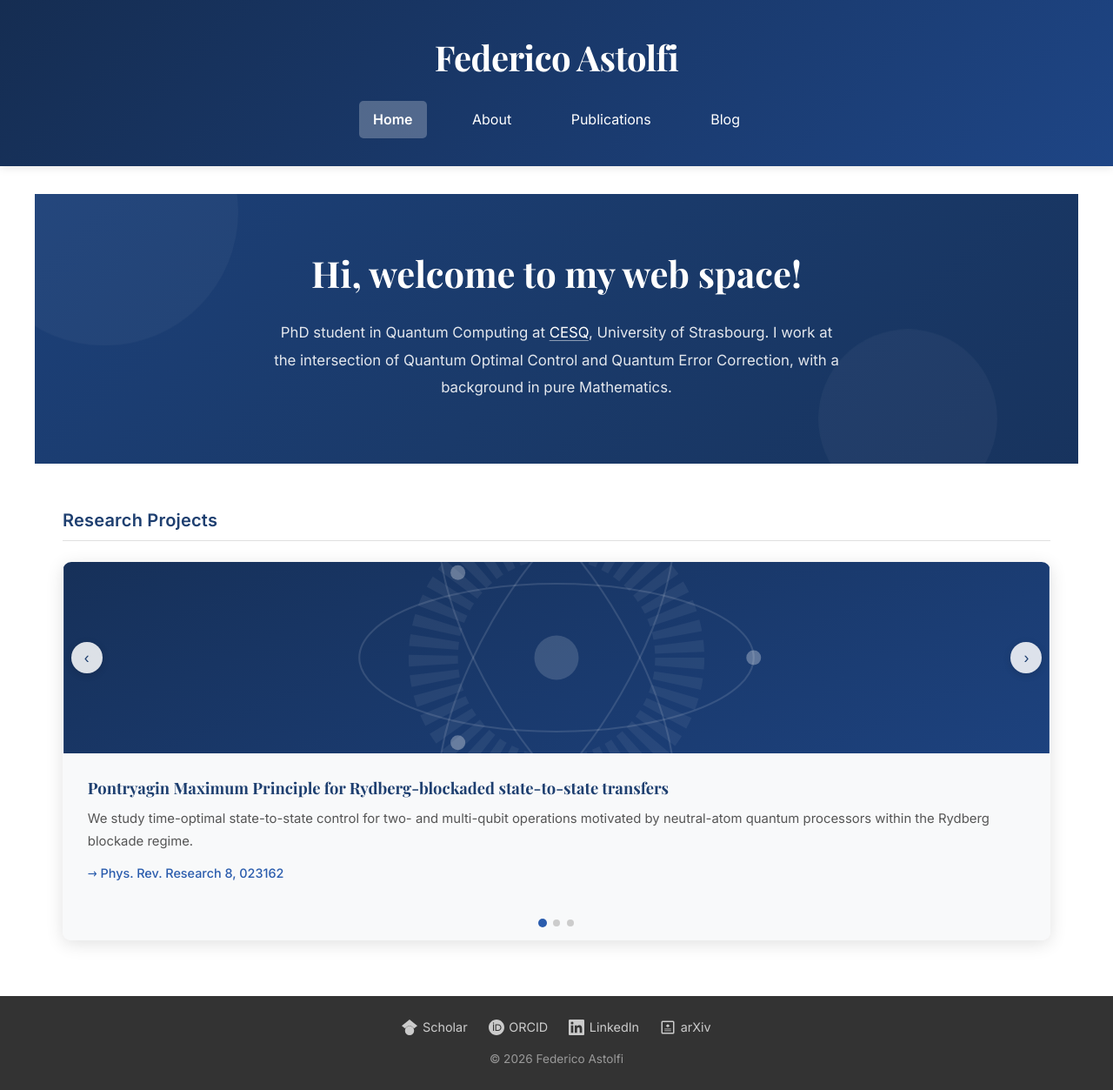
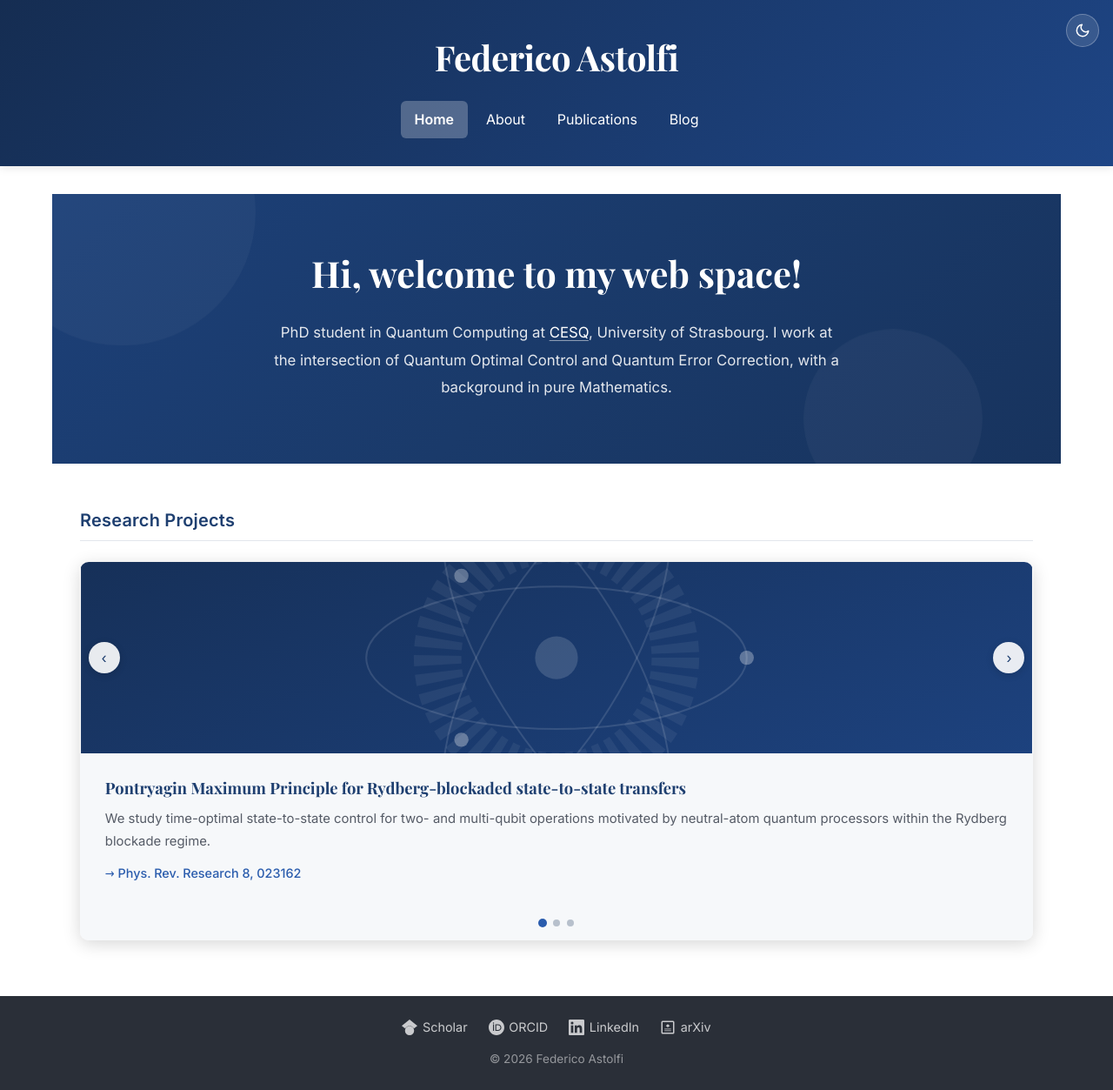
Before and after one commit to FedericoAstolfi/federicoastolfi.github.io, a Jekyll site: the page built from index.md, in a window 1280 px wide. Shown: the whole page at 87% size. Built offline with Jekyll 4.4.1, drawn with Linux system fonts in a browser that asks for light colours.

Commit message:
Add dark mode, compact mobile nav, and reduced-motion support
- Token-based palette with light/dark themes (prefers-color-scheme + manual toggle persisted in localStorage, no flash of wrong theme)
- Theme toggle button in header
- Mobile nav collapses from full-height stacked links to a compact single row
- Respect prefers-reduced-motion (disable typewriter, scroll-reveal, carousel autoplay)
- Visible focus states + skip-to-content link

Co-Authored-By: Claude Opus 4.8 <noreply@anthropic.com>

```diff
--- a/_layouts/default.html
+++ b/_layouts/default.html
@@ -3,6 +3,18 @@
 <head>
     <meta charset="UTF-8">
     <meta name="viewport" content="width=device-width, initial-scale=1.0">
+
+    <!-- Theme: set before paint to avoid a flash -->
+    <script>
+      (function () {
+        try {
+          var stored = localStorage.getItem('theme');
+          var dark = stored ? stored === 'dark'
+            : window.matchMedia('(prefers-color-scheme: dark)').matches;
+          document.documentElement.setAttribute('data-theme', dark ? 'dark' : 'light');
+        } catch (e) {}
+      })();
+    </script>
 
     <!-- Google Analytics -->
     <script async src="https://www.googletagmanager.com/gtag/js?id=G-MBR0D3JWQC"></script>
@@ -52,7 +64,16 @@
     <script src="https://cdn.jsdelivr.net/npm/mathjax@3/es5/tex-mml-chtml.js" id="MathJax-script" async></script>
 </head>
 <body>
+    <a href="#main" class="skip-link">Skip to content</a>
     <header>
+        <button class="theme-toggle" type="button" aria-label="Toggle dark mode" title="Toggle dark mode">
+            <span class="icon-moon" aria-hidden="true">
+                <svg width="18" height="18" viewBox="0 0 24 24" fill="none" stroke="currentColor" stroke-width="2" stroke-linecap="round" stroke-linejoin="round"><path d="M21 12.79A9 9 0 1 1 11.21 3 7 7 0 0 0 21 12.79z"/></svg>
+            </span>
+            <span class="icon-sun" aria-hidden="true">
+                <svg width="18" height="18" viewBox="0 0 24 24" fill="none" stroke="currentColor" stroke-width="2" stroke-linecap="round" stroke-linejoin="round"><circle cx="12" cy="12" r="4.5"/><path d="M12 1.5v2M12 20.5v2M4.2 4.2l1.4 1.4M18.4 18.4l1.4 1.4M1.5 12h2M20.5 12h2M4.2 19.8l1.4-1.4M18.4 5.6l1.4-1.4"/></svg>
+            </span>
+        </button>
         <h1><a href="{{ '/' | relative_url }}" style="color: white; text-decoration: none;">{{ site.title }}</a></h1>
         <nav>
             <a href="{{ '/' | relative_url }}" {% if page.url == '/' %}class="nav-active"{% endif %}>Home</a>
@@ -62,7 +83,7 @@
         </nav>
     </header>
 
-    <main>
+    <main id="main">
         {{ content }}
     </main>
 
@@ -88,6 +109,25 @@
         <p>&copy; 2026 {{ site.title }}</p>
     </footer>
     <script>
+    const reduceMotion = window.matchMedia('(prefers-reduced-motion: reduce)').matches;
+
+    // Theme toggle
+    (function () {
+        const root = document.documentElement;
+        const btn = document.querySelector('.theme-toggle');
+        if (!btn) return;
+        btn.addEventListener('click', () => {
+            const next = root.getAttribute('data-theme') === 'dark' ? 'light' : 'dark';
+            root.setAttribute('data-theme', next);
+            try { localStorage.setItem('theme', next); } catch (e) {}
+        });
+        // Follow the OS theme live, unless the user has chosen one
+        window.matchMedia('(prefers-color-scheme: dark)').addEventListener('change', (e) => {
+            try { if (localStorage.getItem('theme')) return; } catch (err) {}
+            root.setAttribute('data-theme', e.matches ? 'dark' : 'light');
+        });
+    })();
+
     // Scroll reveal
     const revealObserver = new IntersectionObserver((entries) => {
         entries.forEach(entry => {
--- a/style.css
+++ b/style.css
@@ -1,3 +1,60 @@
+/* ============================================================
+   Design tokens + theming
+   ============================================================ */
+:root {
+    /* surfaces & text (light) */
+    --bg: #ffffff;
+    --text: #2f3542;
+    --text-soft: #555b66;
+    --text-muted: #6b7280;
+    --surface: #f6f8fa;
+    --surface-2: #ffffff;
+    --border: #e2e6ec;
+    /* accent family */
+    --accent: #2a5cad;
+    --accent-strong: #1e3f70;
+    /* fixed brand navy (header/hero — same in both themes) */
+    --navy-1: #152d52;
+    --navy-2: #1e4585;
+    --navy-mid: #1a3a6a;
+    /* chrome */
+    --footer-bg: #2a2f38;
+    --shadow-sm: rgba(0,0,0,0.10);
+    --shadow-md: rgba(0,0,0,0.16);
+}
+
+@media (prefers-color-scheme: dark) {
+    :root:not([data-theme="light"]) {
+        --bg: #0f1622;
+        --text: #d8dfe9;
+        --text-soft: #b6c0cd;
+        --text-muted: #93a0b0;
+        --surface: #16202e;
+        --surface-2: #1b2636;
+        --border: #29354a;
+        --accent: #6ea3e6;
+        --accent-strong: #9cc2f2;
+        --footer-bg: #0b111a;
+        --shadow-sm: rgba(0,0,0,0.45);
+        --shadow-md: rgba(0,0,0,0.6);
+    }
+}
+
+:root[data-theme="dark"] {
+    --bg: #0f1622;
+    --text: #d8dfe9;
+    --text-soft: #b6c0cd;
+    --text-muted: #93a0b0;
+    --surface: #16202e;
+    --surface-2: #1b2636;
+    --border: #29354a;
+    --accent: #6ea3e6;
+    --accent-strong: #9cc2f2;
+    --footer-bg: #0b111a;
+    --shadow-sm: rgba(0,0,0,0.45);
+    --shadow-md: rgba(0,0,0,0.6);
+}
+
 /* Reset e impostazioni base */
 * {
     margin: 0;
@@ -5,19 +62,48 @@
     box-sizing: border-box;
 }
 
+html {
+    color-scheme: light dark;
+}
+
 body {
     font-family: 'Inter', 'Segoe UI', Tahoma, Geneva, Verdana, sans-serif;
     line-height: 1.7;
-    color: #333;
+    color: var(--text);
+    background: var(--bg);
     min-height: 100vh;
     display: flex;
     flex-direction: column;
     overflow-x: hidden;
+    transition: background-color 0.3s ease, color 0.3s ease;
+}
+
+/* Accessibility: visible focus + skip link */
+a:focus-visible,
+button:focus-visible {
+    outline: 2px solid var(--accent);
+    outline-offset: 2px;
+    border-radius: 4px;
+}
+
+.skip-link {
+    position: absolute;
+    left: -999px;
+    top: 0;
+    background: var(--navy-2);
+    color: #fff;
+    padding: 0.6rem 1rem;
+    border-radius: 0 0 6px 0;
+    z-index: 100;
+}
+.skip-link:focus {
+    left: 0;
 }
 
 /* Header */
 header {
-    background: linear-gradient(135deg, #152d52 0%, #1e4585 100%);
+    position: relative;
+    background: linear-gradient(135deg, var(--navy-1) 0%, var(--navy-2) 100%);
     color: white;
     padding: 2rem 1rem;
     text-align: center;
@@ -31,18 +117,47 @@ header h1 {
     letter-spacing: -0.5px;
 }
 
+/* Theme toggle */
+.theme-toggle {
+    position: absolute;
+    top: 1rem;
+    right: 1rem;
+    width: 38px;
+    height: 38px;
+    border-radius: 50%;
+    border: 1px solid rgba(255,255,255,0.28);
+    background: rgba(255,255,255,0.12);
+    color: #fff;
+    cursor: pointer;
+    display: inline-flex;
+    align-items: center;
+    justify-content: center;
+    transition: background 0.2s ease, transform 0.2s ease;
+}
+.theme-toggle:hover {
+    background: rgba(255,255,255,0.24);
+    transform: rotate(-12deg);
+}
+.theme-toggle .icon-sun { display: none; }
+.theme-toggle .icon-moon { display: inline-flex; }
+:root[data-theme="dark"] .theme-toggle .icon-sun { display: inline-flex; }
+:root[data-theme="dark"] .theme-toggle .icon-moon { display: none; }
+
 /* Navigazione */
 nav {
     margin-top: 1rem;
+    display: flex;
+    flex-wrap: wrap;
+    justify-content: center;
+    gap: 0.3rem;
 }
 
 nav a {
     color: white;
     text-decoration: none;
-    margin: 0 1rem;
     padding: 0.5rem 1rem;
-    border-radius: 5px;
-    transition: background 0.3s ease;
+    border-radius: 6px;
+    transition: background 0.25s ease;
     display: inline-block;
 }
 
@@ -58,7 +173,7 @@ nav a.nav-active {
 /* Main content */
 main {
     flex: 1;
-    max-width: 1200px;
+    max-width: 1160px;
     width: 100%;
     margin: 2rem auto;
     padding: 0 2rem;
@@ -69,7 +184,7 @@ main {
     text-align: center;
     padding: 3.5rem 3rem 3rem;
     margin: 0 -2rem 3rem;
-    background: linear-gradient(-45deg, #152d52, #1a3a6a, #1e4585, #152d52);
+    background: linear-gradient(-45deg, var(--navy-1), var(--navy-mid), var(--navy-2), var(--navy-1));
     background-size: 300% 300%;
     animation: gradientShift 18s ease infinite;
     color: white;
@@ -200,7 +315,7 @@ main {
 }
 
 .content h2 {
-    color: #2a5cad;
+    color: var(--accent);
     margin-bottom: 1rem;
     font-size: 1.9rem;
     font-family: 'Playfair Display', Georgia, serif;
@@ -208,11 +323,11 @@ main {
 }
 
 .content h3 {
-    color: #1e3f70;
+    color: var(--accent-strong);
     margin: 1.8rem 0 0.6rem;
     font-size: 1.25rem;
     font-weight: 600;
-    border-bottom: 1px solid #e0e0e0;
+    border-bottom: 1px solid var(--border);
     padding-bottom: 0.4rem;
     letter-spacing: 0.01em;
 }
@@ -232,32 +347,32 @@ main {
 
 /* Cards */
 .card {
-    background: #f8f9fa;
-    border-left: 4px solid #2a5cad;
+    background: var(--surface);
+    border-left: 4px solid var(--accent);
     padding: 1.5rem;
     margin: 1rem 0;
     border-radius: 5px;
-    box-shadow: 0 2px 5px rgba(0,0,0,0.1);
+    box-shadow: 0 2px 5px var(--shadow-sm);
     transition: transform 0.3s ease, box-shadow 0.3s ease;
 }
 
 .card:hover {
     transform: translateY(-5px);
-    box-shadow: 0 5px 15px rgba(0,0,0,0.2);
+    box-shadow: 0 5px 15px var(--shadow-md);
 }
 
 .card h4 {
-    color: #2a5cad;
+    color: var(--accent);
     margin-bottom: 0.5rem;
 }
 
 .card-wip {
-    border-left-color: #aaa;
+    border-left-color: #8a93a0;
     opacity: 0.7;
 }
 
 .card-wip h4 {
-    color: #888;
+    color: var(--text-muted);
 }
 
 /* Project Carousel */
@@ -265,7 +380,7 @@ main {
     position: relative;
     overflow: hidden;
     border-radius: 10px;
-    box-shadow: 0 4px 20px rgba(0,0,0,0.12);
+    box-shadow: 0 4px 20px var(--shadow-md);
     margin: 1.5rem 0;
 }
 
@@ -293,27 +408,27 @@ main {
 
 .carousel-body {
     padding: 1.5rem 1.8rem;
-    background: #f8f9fa;
+    background: var(--surface);
     overflow: hidden;
     min-height: 160px;
 }
 
 .carousel-body h4 {
-    color: #1e3f70;
+    color: var(--accent-strong);
     font-size: 1.15rem;
     margin-bottom: 0.5rem;
     font-family: 'Playfair Display', Georgia, serif;
 }
 
 .carousel-body p {
-    color: #555;
+    color: var(--text-soft);
     font-size: 0.93rem;
     line-height: 1.7;
     margin-bottom: 0.6rem;
 }
 
 .carousel-body a {
-    color: #2a5cad;
+    color: var(--accent);
     text-decoration: none;
     font-weight: 500;
     font-size: 0.9rem;
@@ -341,7 +456,7 @@ main {
     height: 36px;
     border-radius: 50%;
     border: none;
-    background: rgba(255,255,255,0.85);
+    background: rgba(255,255,255,0.9);
     color: #1e3f70;
     font-size: 1.1rem;
     cursor: pointer;
@@ -363,7 +478,7 @@ main {
     justify-content: center;
     gap: 0.5rem;
     padding: 1rem 0;
-    background: #f8f9fa;
+    background: var(--surface);
 }
 
 .carousel-dot {
@@ -371,14 +486,14 @@ main {
     height: 8px;
     border-radius: 50%;
     border: none;
-    background: #ccc;
+    background: #b7c0cc;
     cursor: pointer;
     padding: 0;
     transition: background 0.3s ease, transform 0.3s ease;
 }
 
 .carousel-dot.active {
-    background: #2a5cad;
+    background: var(--accent);
     transform: scale(1.25);
 }
 
@@ -408,7 +523,7 @@ main {
     gap: 1.5rem;
     align-items: flex-start;
     padding: 1rem 0;
-    border-bottom: 1px solid #e0e0e0;
+    border-bottom: 1px solid var(--border);
 }
 
 .pub-item:last-child {
@@ -417,7 +532,7 @@ main {
 
 .pub-year {
     font-weight: 700;
-    color: #1e3f70;
+    color: var(--accent-strong);
     min-width: 50px;
     padding-top: 2px;
 }
@@ -428,12 +543,12 @@ main {
 }
 
 .pub-authors {
-    color: #666;
+    color: var(--text-muted);
     font-size: 0.95rem;
 }
 
 .pub-details a {
-    color: #2a5cad;
+    color: var(--accent);
     text-decoration: none;
 }
 
@@ -444,7 +559,7 @@ main {
 /* Education timeline */
 .edu-timeline {
     margin: 1rem 0;
-    border-left: 3px solid #2a5cad;
+    border-left: 3px solid var(--accent);
     padding-left: 1.5rem;
 }
 
@@ -463,12 +578,12 @@ main {
     width: 10px;
     height: 10px;
     border-radius: 50%;
-    background: #2a5cad;
+    background: var(--accent);
 }
 
 .edu-year {
     font-weight: 700;
-    color: #1e3f70;
+    color: var(--accent-strong);
     width: 150px;
     min-width: 150px;
     flex-shrink: 0;
@@ -492,8 +607,8 @@ main {
 
 .skill-tag {
     background: linear-gradient(135deg, rgba(42,92,173,0.08) 0%, rgba(30,63,112,0.08) 100%);
-    border: 1px solid rgba(42,92,173,0.25);
-    color: #555;
+    border: 1px solid rgba(110,163,230,0.3);
+    color: var(--text-soft);
     padding: 0.35rem 0.85rem;
     border-radius: 20px;
     font-size: 0.9rem;
@@ -509,42 +624,42 @@ main {
 
 .social-card {
     display: block;
-    background: #f8f9fa;
-    border: 1px solid #e0e0e0;
+    background: var(--surface);
+    border: 1px solid var(--border);
     border-radius: 8px;
     padding: 1rem 1.5rem;
     text-decoration: none;
-    color: #333;
+    color: var(--text);
     transition: transform 0.2s ease, box-shadow 0.2s ease, border-color 0.2s ease;
     min-width: 160px;
 }
 
 .social-card:hover {
     transform: translateY(-3px);
-    box-shadow: 0 4px 12px rgba(0,0,0,0.1);
-    border-color: #2a5cad;
+    box-shadow: 0 4px 12px var(--shadow-sm);
+    border-color: var(--accent);
 }
 
 .social-card strong {
-    color: #2a5cad;
+    color: var(--accent);
     display: block;
     margin-bottom: 0.2rem;
 }
 
 .social-card span {
     font-size: 0.85rem;
-    color: #666;
+    color: var(--text-muted);
 }
 
 /* Informazioni di contatto */
 .contact-info {
-    background: #f8f9fa;
+    background: var(--surface);
     padding: 2rem;
     border-radius: 10px;
 }
 
 .contact-info h3 {
-    color: #2a5cad;
+    color: var(--accent);
     margin-top: 1.5rem;
 }
 
@@ -554,7 +669,7 @@ main {
 }
 
 .contact-info a {
-    color: #2a5cad;
+    color: var(--accent);
     text-decoration: none;
 }
 
@@ -564,7 +679,7 @@ main {
 
 /* Footer */
 footer {
-    background: #333;
+    background: var(--footer-bg);
     color: white;
     text-align: center;
     padding: 1.5rem;
@@ -576,6 +691,7 @@ footer {
     justify-content: center;
     gap: 1.5rem;
     margin-bottom: 0.75rem;
+    flex-wrap: wrap;
 }
 
 .footer-social a {
@@ -603,13 +719,30 @@ footer p {
 
 /* Responsive */
 @media (max-width: 768px) {
+    header {
+        padding: 1.3rem 1rem 1.1rem;
+    }
+
     header h1 {
-        font-size: 1.8rem;
+        font-size: 1.7rem;
+        margin-bottom: 0.6rem;
+    }
+
+    .theme-toggle {
+        top: 0.8rem;
+        right: 0.8rem;
+        width: 34px;
+        height: 34px;
+    }
+
+    nav {
+        margin-top: 0.5rem;
+        gap: 0.25rem 0.15rem;
     }
 
     nav a {
-        display: block;
-        margin: 0.5rem 0;
+        padding: 0.4rem 0.85rem;
+        font-size: 0.95rem;
     }
 
     main {
@@ -665,7 +798,7 @@ footer p {
 /* Talks timeline */
 .talks-timeline {
     margin: 1rem 0;
-    border-left: 3px solid #2a5cad;
+    border-left: 3px solid var(--accent);
     padding-left: 1.5rem;
 }
 
@@ -684,12 +817,12 @@ footer p {
     width: 10px;
     height: 10px;
     border-radius: 50%;
-    background: #2a5cad;
+    background: var(--accent);
 }
 
 .talk-date {
     font-weight: 700;
-    color: #1e3f70;
+    color: var(--accent-strong);
     width: 150px;
     min-width: 150px;
     flex-shrink: 0;
@@ -704,29 +837,29 @@ footer p {
 }
 
 .talk-conf {
-    color: #2a5cad;
+    color: var(--accent);
     font-size: 0.95rem;
 }
 
 .talk-meta {
-    color: #666;
+    color: var(--text-muted);
     font-size: 0.88rem;
 }
 
 .talk-authors {
-    color: #666;
+    color: var(--text-muted);
     font-size: 0.95rem;
 }
 
 .talk-abstract {
-    color: #555;
+    color: var(--text-soft);
     font-size: 0.93rem;
     margin-top: 0.4rem;
 }
 
 /* Publication enhancements */
 .pub-abstract {
-    color: #555;
+    color: var(--text-soft);
     font-size: 0.93rem;
     margin: 0.4rem 0 0.3rem;
     display: -webkit-box;
@@ -743,7 +876,7 @@ footer p {
 .pub-toggle {
     background: none;
     border: none;
-    color: #2a5cad;
+    color: var(--accent);
     cursor: pointer;
     font-size: 0.85rem;
     padding: 0;
@@ -763,8 +896,8 @@ footer p {
 
 .pub-link-btn {
     display: inline-block;
-    border: 1px solid #2a5cad;
-    color: #2a5cad;
+    border: 1px solid var(--accent);
+    color: var(--accent);
     padding: 0.25rem 0.7rem;
     border-radius: 20px;
     font-size: 0.82rem;
@@ -773,7 +906,7 @@ footer p {
 }
 
 .pub-link-btn:hover {
-    background: #2a5cad;
+    background: var(--accent);
     color: white;
     text-decoration: none;
 }
@@ -783,7 +916,7 @@ footer p {
     display: inline-flex;
     align-items: center;
     gap: 0.5rem;
-    background: linear-gradient(135deg, #152d52 0%, #1e4585 100%);
+    background: linear-gradient(135deg, var(--navy-1) 0%, var(--navy-2) 100%);
     color: white;
     padding: 0.6rem 1.3rem;
     border-radius: 6px;
@@ -800,3 +933,21 @@ footer p {
     color: white;
     text-decoration: none;
 }
+
+/* ============================================================
+   Reduced motion: respect the user's OS setting
+   ============================================================ */
+@media (prefers-reduced-motion: reduce) {
+    *,
+    *::before,
+    *::after {
+        animation-duration: 0.001ms !important;
+        animation-iteration-count: 1 !important;
+        transition-duration: 0.001ms !important;
+        scroll-behavior: auto !important;
+    }
+    .reveal {
+        opacity: 1 !important;
+        transform: none !important;
+    }
+}
```
Also changed, not shown: other parts of _layouts/default.html (+9 -4 lines). Lines whose indentation alone changed are shown as unchanged.
